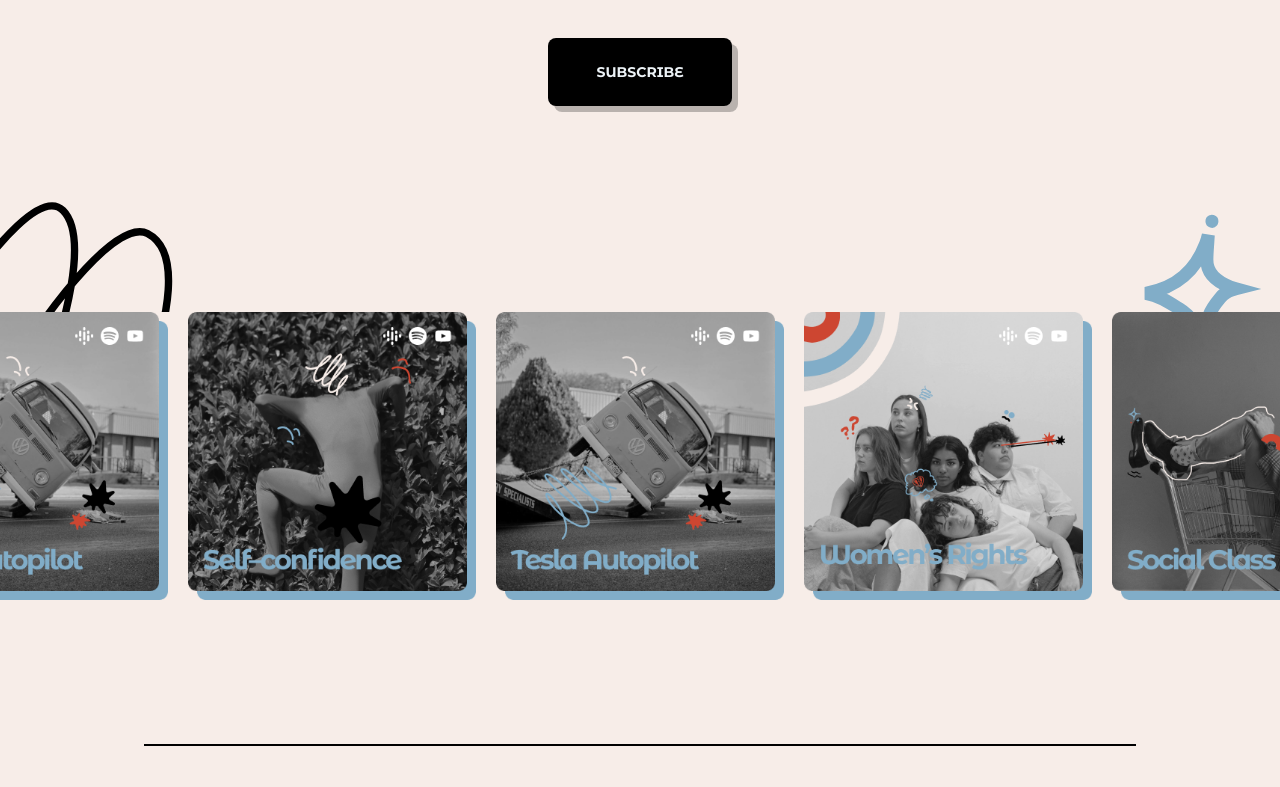
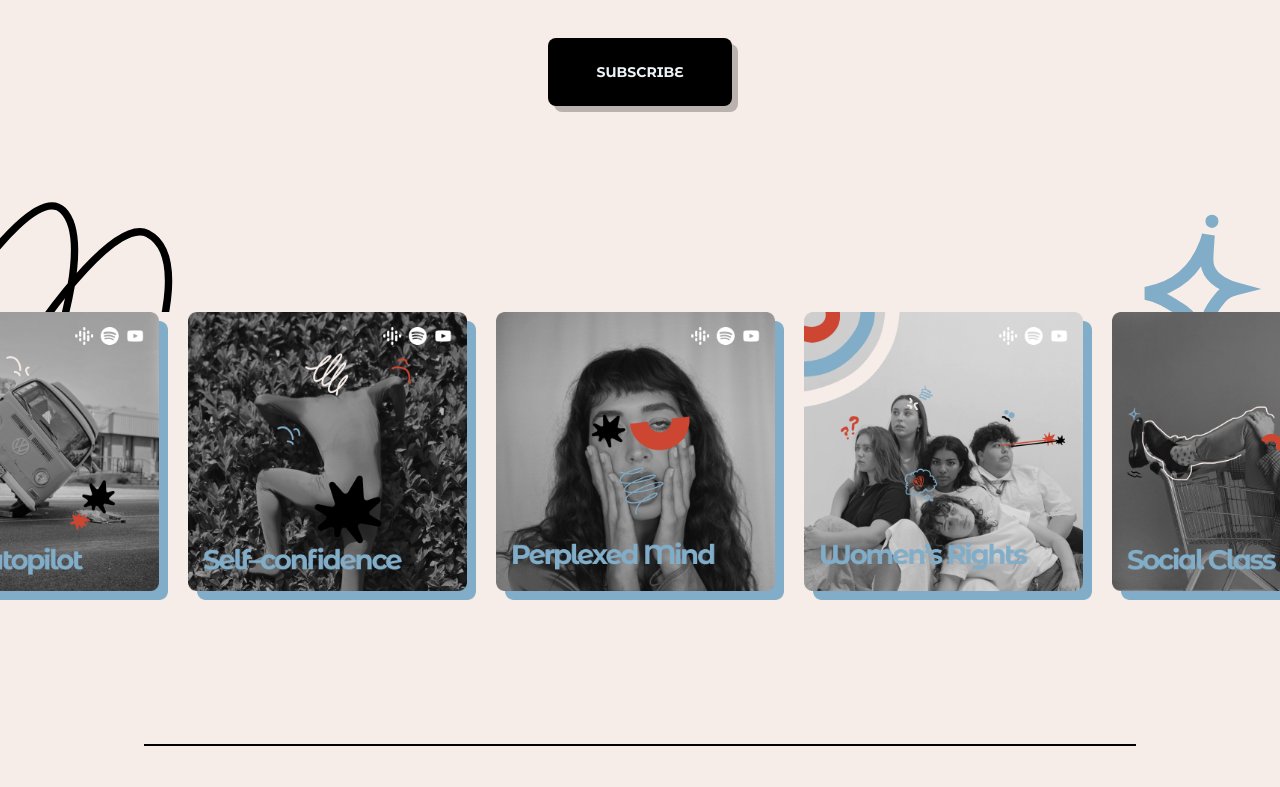
Before and after one commit to farattiana/WEEKLY_DECEMBER_FRONT_3, a Vue app: page / in a window 1280 px wide. Shown: the part 488-1275 px from the top of the page. Built offline with nearby package versions, Linux system fonts and the light colour scheme.

Commit message:
modified: image

```diff
--- a/src/components/Cover.vue
+++ b/src/components/Cover.vue
@@ -3,7 +3,7 @@
   '/cover1.png',
   '/cover1.png',
   '/cover2.png',
-  '/cover1.png',
+  '/cover3.png',
   '/cover4.png',
   '/cover5.png',
   '/cover6.png'
```
